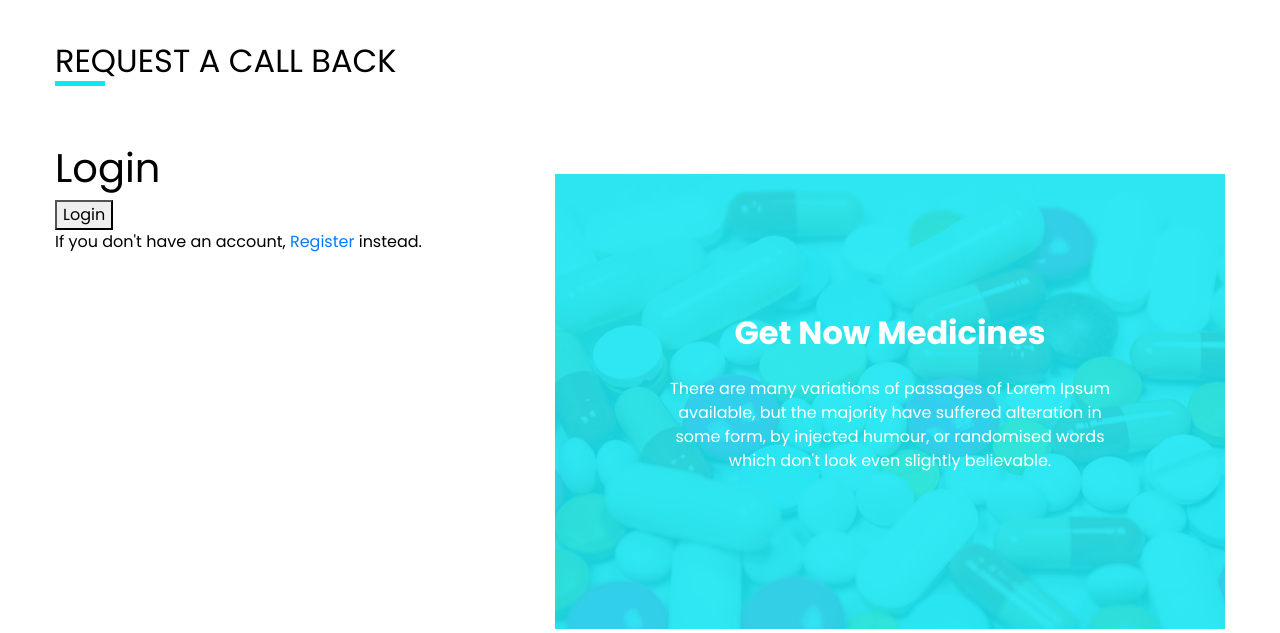
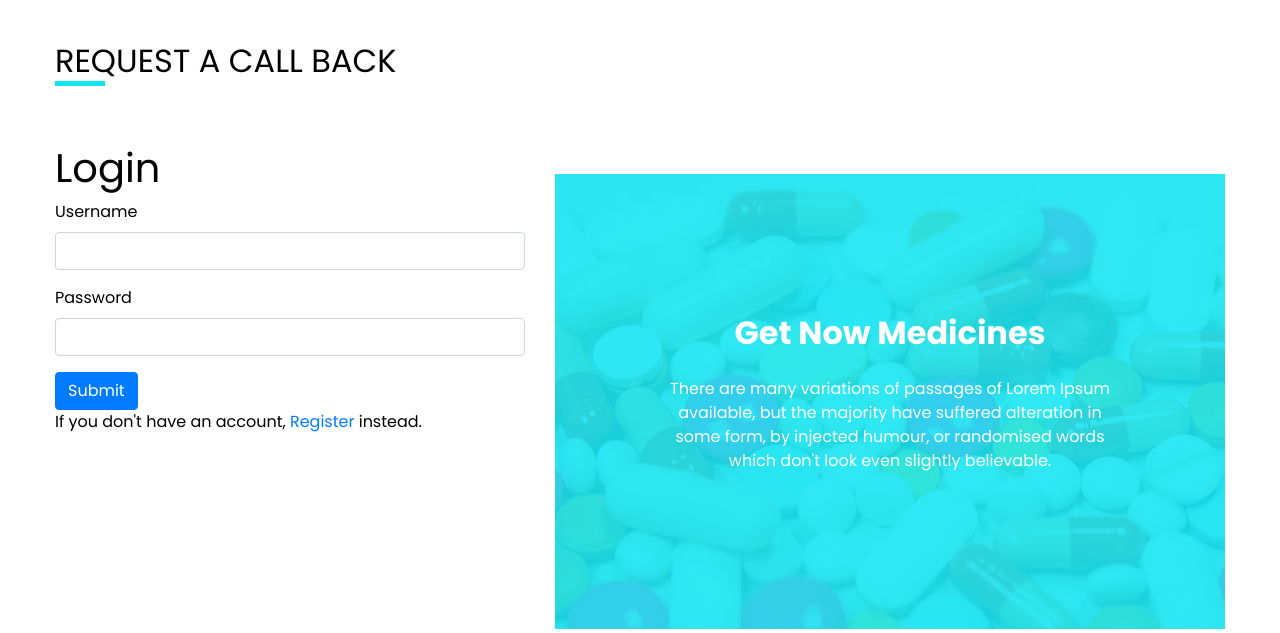
Before and after one commit to Victouch/django-project, a Django app: page /login/ in a window 1280 px wide. Shown: the part 187-820 px from the top of the page. Run offline with Django 4.2, Linux system fonts and the light colour scheme; some libraries are stand-ins or nearby versions.

Commit message:
django project

```diff
--- a/user/templates/user/login.html
+++ b/user/templates/user/login.html
@@ -141,19 +141,17 @@
                     {% endfor %}
                 </ul>
                 {% endif %}
-                <form method="POST">
-                    {% csrf_token %}
-                 {% for field in form %}
-                 <p>
-                    {{ field.label_tag }}<br>
-                    {{ field }}
-                    {% for error in field.errors %}
-                    <p style="color: red">{{ error }}</p>
-                    {% endfor %}
-                 </p>
-                {% endfor %}
-                 <button type="submit">Login</button>
-                </form>
+                <form>
+                    <div class="mb-3">
+                      <label for="exampleInputEmail1" class="form-label">Username</label>
+                      <input type="text" class="form-control" name="username" aria-describedby="emailHelp">
+                    </div>
+                    <div class="mb-3">
+                      <label for="exampleInputPassword1" class="form-label">Password</label>
+                      <input type="password" class="form-control" name="password">
+                    </div>
+                    <button type="submit" class="btn btn-primary">Submit</button>
+                  </form>
                 <p>If you don't have an account, <a href="/register">Register</a> instead.</p>
             </div>
         </div>
--- a/user/views.py
+++ b/user/views.py
@@ -1,6 +1,6 @@
 from django.shortcuts import render, redirect
 from .forms import RegisterForm
-from django.contrib.auth import login
+from django.contrib.auth import login, authenticate
 from django.contrib import messages
 
 # Create your views here.
@@ -21,4 +21,11 @@ def register(request):
     return render(request, "user/register.html", context)
 
 def login(request):
-    return render(request, "user/login.html", {})
+    if request.method == "POST":
+        username = request.POST['username']
+        password = request.POST['password']
+        user = authenticate(request, username=username, password=password)
+        if user is not None:
+            login(request, user)
+    else:
+        return render(request, "user/login.html", {})
```
